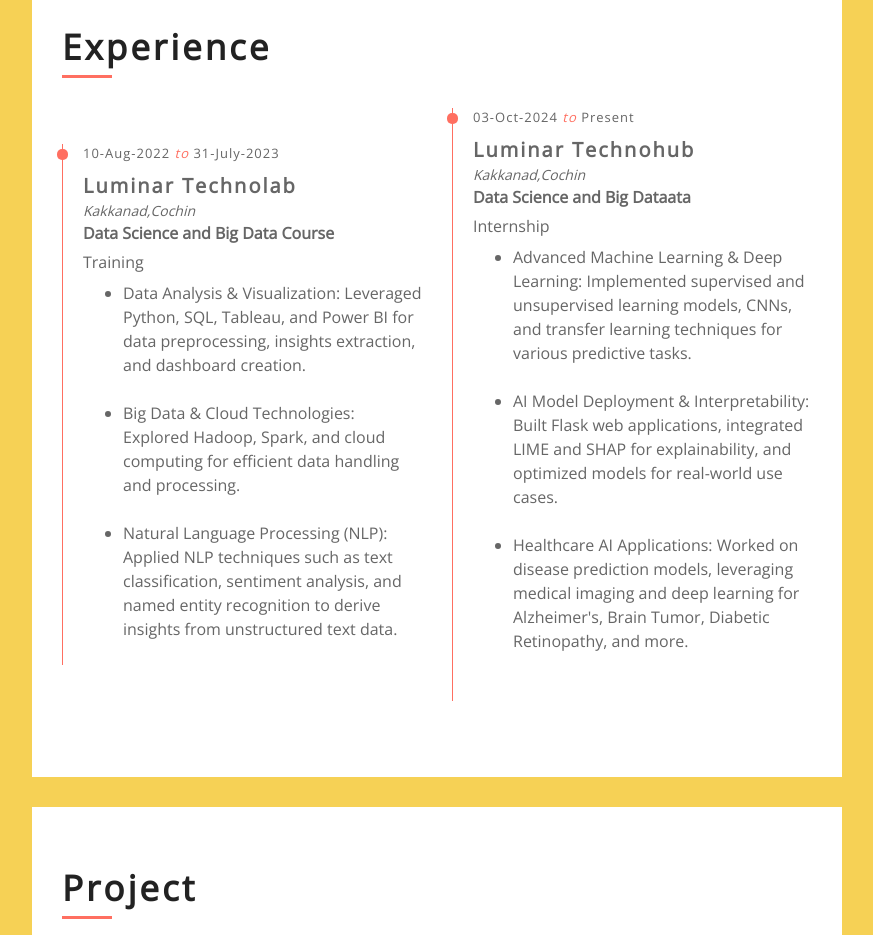
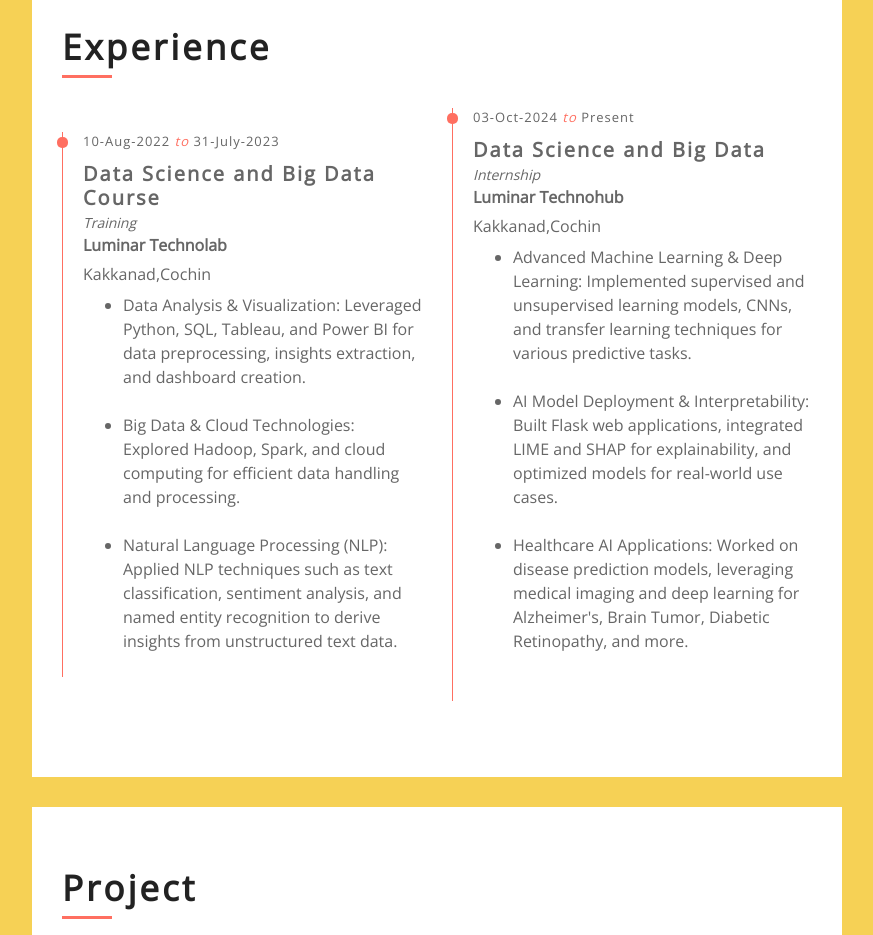
Before and after one commit to MKNITHEEESH/Portifolio1, a plain HTML site: page index.html in a window 1280 px wide. Shown: the part 1760-2695 px from the top of the page, without its empty margins (368-1241 px from the left). Drawn offline with nearby package versions, Linux system fonts and the light colour scheme.

Commit message:
Fst fixed issue

```diff
--- a/index.html
+++ b/index.html
@@ -199,10 +199,10 @@
                             <div class="col-md-6">
                                 <div class="exp-col">
                                     <span>10-Aug-2022 <i>to</i> 31-July-2023</span>
-                                    <h3>Luminar Technolab</h3>
-                                    <h4>Kakkanad,Cochin</h4>
-                                    <h5> Data Science and Big Data Course </h5>
-                                    <h6> Training </h6>
+                                    <h3>Data Science and Big Data Course </h3>
+                                    <h4>Training</h4>
+                                    <h5>Luminar Technolab </h5>
+                                    <h6>Kakkanad,Cochin  </h6>
                                     <ul>
 
                                         <li>Data Analysis & Visualization: Leveraged Python, SQL, Tableau, and Power BI for data preprocessing, insights extraction, and dashboard creation.</li> <br>
@@ -216,10 +216,10 @@
                             <div class="col-md-6">
                                 <div class="exp-col">
                                     <span>03-Oct-2024 <i>to</i> Present</span>
-                                    <h3>Luminar Technohub</h3>
-                                    <h4>Kakkanad,Cochin</h4>
-                                    <h5>Data Science and Big Data</Data>ata </Data></h5>
-                                    <h6>Internship</h6>
+                                    <h3>Data Science and Big Data </h3>
+                                    <h4>Internship</h4>
+                                    <h5>Luminar Technohub </Data></h5>
+                                    <h6>Kakkanad,Cochin </h6>
                                     <ul>
                                         <li>Advanced Machine Learning & Deep Learning: Implemented supervised and unsupervised learning models, CNNs, and transfer learning techniques for various predictive tasks. </li><br>
                                         <li>AI Model Deployment & Interpretability: Built Flask web applications, integrated LIME and SHAP for explainability, and optimized models for real-world use cases.  </li> <br>
```
